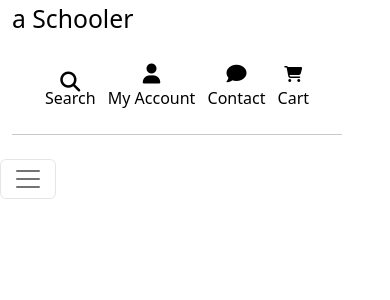
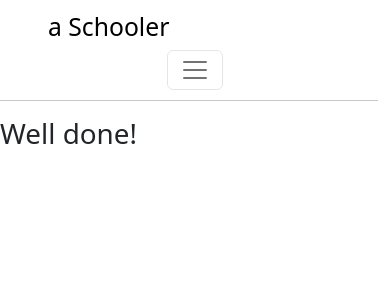
Before and after one commit to gretazas/alphaSchooler, a Django app: page / in a window 390 px wide. Shown: the top 300 px of the page. Run offline with Django 4.2, Linux system fonts and the light colour scheme; some libraries are stand-ins or nearby versions.

Commit message:
Manage main page navbar

```diff
--- a/templates/base.html
+++ b/templates/base.html
@@ -16,7 +16,8 @@
     {% block corecss %}
         <link href="https://cdn.jsdelivr.net/npm/bootstrap@5.2.3/dist/css/bootstrap.min.css" rel="stylesheet" integrity="sha384-rbsA2VBKQhggwzxH7pPCaAqO46MgnOM80zW1RWuH61DGLwZJEdK2Kadq2F9CUG65" crossorigin="anonymous">
         <link rel="stylesheet" href="https://fonts.googleapis.com/css?family=Lato&display=swap">
-        <link rel="stylesheet" href="{% static 'css/base.css' %}">
+        <link rel="shortcut icon" href="#">
+        <!-- <link rel="stylesheet" href="{% static 'css/base.css' %}"> -->
     {% endblock %}
 
     {% block extra_css %}
@@ -25,9 +26,9 @@
     {% block corejs %}
         <script src="https://kit.fontawesome.com/291c2fb520.js" crossorigin="anonymous"></script>
         <script src="https://code.jquery.com/jquery-3.4.1.min.js" integrity="sha256-CSXorXvZcTkaix6Yvo6HppcZGetbYMGWSFlBw8HfCJo=" crossorigin="anonymous"></script>
-        <script src="https://cdn.jsdelivr.net/npm/@popperjs/core@2.11.6/dist/umd/popper.min.js" integrity="sha384-oBqDVmMz9ATKxIep9tiCxS/Z9fNfEXiDAYTujMAeBAsjFuCZSmKbSSUnQlmh/jp3" crossorigin="anonymous"></script>
-        <script src="https://cdn.jsdelivr.net/npm/bootstrap@5.2.3/dist/js/bootstrap.min.js" integrity="sha384-cuYeSxntonz0PPNlHhBs68uyIAVpIIOZZ5JqeqvYYIcEL727kskC66kF92t6Xl2V" crossorigin="anonymous"></script>
+        <script src="https://code.jquery.com/jquery-3.5.1.slim.min.js" integrity="sha384-DfXdz2htPH0lsSSs5nCTpuj/zy4C+OGpamoFVy38MVBnE+IbbVYUew+OrCXaRkfj" crossorigin="anonymous"></script>
 
+<script src="https://cdn.jsdelivr.net/npm/bootstrap@4.5.3/dist/js/bootstrap.bundle.min.js" integrity="sha384-ho+j7jyWK8fNQe+A12Hb8AhRq26LrZ/JpcUGGOn+Y7RsweNrtN/tE3MoK7ZeZDyx" crossorigin="anonymous"></script>
         <!-- Stripe -->
         <script src="https://js.stripe.com/v3/"></script>
     {% endblock %}
@@ -38,19 +39,25 @@
     <title>alpha Schooler{% block extra_title %}{% endblock %}</title>
   </head>
   <body>
-    <header class="container-fluid fixed-top">
-        <div id="topnav" class="row bg-white ml-auto">
-            <div class="col-12 col-md-6 col-lg-8 my-auto py-1 py-lg-0">
+    <header>
+        <nav style="height: 100px;" class="navbar navbar-expand-lg navbar-light bg-light row bg-white ml-auto navbar-expand-lg d-flex px-lg-0">
+
+            <div class="col-12 col-lg-7 my-auto py-1 py-lg-0">
                 <a href="" class="nav-link main-logo-link">
-                    <h2 class="logo-font text-black my-0">a Schooler</h2>
+                    <h2 class="logo-font text-black mx-5">a Schooler</h2>
                 </a>
+                <div class="text-center">
+                    <button class="navbar-toggler" type="button" data-toggle="collapse" data-target="#navbarNavAltMarkup" aria-controls="navbarNavAltMarkup" aria-expanded="false" aria-label="Toggle navigation">
+                        <span class="navbar-toggler-icon"></span>
+                    </button>
+                </div>
             </div>
 
-            <div class="col-12 col-md-6 col-lg-4 my-auto pe-5">
-                <ul class="list-inline list-unstyled text-center my-4 ">
+            <div class="col-12 col-lg-5 collapse navbar-collapse pe-lg-5 flex-row-reverse" id="navbarNavAltMarkup">
+                <ul class="list-inline list-unstyled text-center my-4 navbar-nav">
 
-                    <li class="list-inline-item dropdown">
-                        <a class="text-black nav-link navbar-toggler" href="#" id="user-options" class="", data-toggle="collapse" and data-target="#thetarget" aria-haspopup="true" aria-expanded="false">
+                    <li class="list-inline-item">
+                        <a class="text-black nav-link" href="#" id="user-options" class="", data-toggle="collapse" and data-target="#thetarget" aria-haspopup="true" aria-expanded="false">
                             <div class="text-right">
                                 <div><i class="fas fa-search fa-lg"></i></div>
                                 <p class="my-0">Search</p>
@@ -58,12 +65,12 @@
                         </a>
                     </li>
 
-                    <li class="list-inline-item dropdown">
+                    <li class="list-inline-item">
 
                         <a class="text-black nav-link" href="#" id="user-options" data-toggle="dropdown" aria-haspopup="true" aria-expanded="false">
-                            <div class="text-center">
+                            <div class="text-center overflow-hidden">
                                 <div><i class="fas fa-user fa-lg"></i></div>
-                                <p class="my-0">My Account</p>
+                                <p class="my-auto">My Account</p>
                             </div>
                         </a>
                         <div class="dropdown-menu border-0" aria-labelledby="user-options">
@@ -80,7 +87,7 @@
                         </div>
                     </li>
 
-                    <li class="list-inline-item dropdown">
+                    <li class="list-inline-item">
                         <a class="text-black nav-link" href="#" id="user-options" data-toggle="dropdown" aria-haspopup="true" aria-expanded="false">
                             <div class="text-center">
                                 <div><i class="fas fa-comment fa-lg"></i></div>
@@ -89,7 +96,7 @@
                         </a>
                     </li>
 
-                    <li class="list-inline-item dropdown">
+                    <li class="list-inline-item">
                         <a class="text-black nav-link" href="#" id="user-options" data-toggle="dropdown" aria-haspopup="true" aria-expanded="false">
                             <div class="text-center">
                                 <div><i class="fa-solid fa-cart-shopping"></i></div>
@@ -98,15 +105,12 @@
                         </a>
                     </li>
 
-                </ul><hr>
+                </ul>
+
             </div>
-        </div>
-        <div class="row bg-white">
-            <nav class="navbar navbar-expand-lg navbar-light w-100">
-                <button class="navbar-toggler" type="button" data-toggle="collapse" data-target="#main-nav" aria-controls="main-nav" aria-expanded="false" aria-label="Toggle navigation">
-                    <span class="navbar-toggler-icon"></span>
-                </button>
-            </nav>
+
+        </nav><div class="row w-100">
+            <hr>
         </div>
 
     </header>
```
